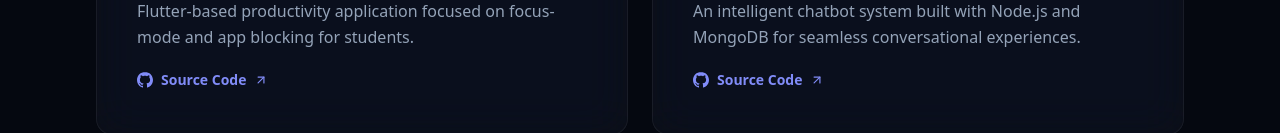
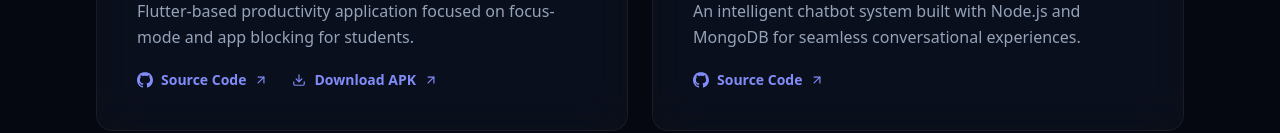
Before and after one commit to AshutoshDishagat/portfolio, a Next.js app: page /projects in a window 1280 px wide. Shown: the part 696-829 px from the top of the page. Built offline with nearby package versions, Linux system fonts and the light colour scheme.

Commit message:
feat: remove showcase banner from home and add download apk link to strive project card

```diff
--- a/src/app/page.tsx
+++ b/src/app/page.tsx
@@ -1,16 +1,12 @@
 import Hero from "@/components/Hero";
 import HireMe from "@/components/HireMe";
 import OrbitingSkills from "@/components/OrbitingSkills";
-import AppShowcase from "@/components/AppShowcase";
 
 export default function Home() {
   return (
     <div className="flex flex-col flex-1 bg-background font-sans overflow-x-hidden">
       <Hero />
       <OrbitingSkills />
-      <div className="max-w-7xl mx-auto w-full px-6 md:px-12 pb-24 relative z-10">
-        <AppShowcase />
-      </div>
       <HireMe />
     </div>
   );
--- a/src/app/projects/page.tsx
+++ b/src/app/projects/page.tsx
@@ -1,7 +1,7 @@
 "use client";
 
 import { motion } from "framer-motion";
-import { ExternalLink, Code2, Cpu, Globe, Rocket, ArrowUpRight } from "lucide-react";
+import { ExternalLink, Code2, Cpu, Globe, Rocket, ArrowUpRight, Download } from "lucide-react";
 import { GithubIcon } from "@/components/Icons";
 import Link from "next/link";
 
@@ -11,6 +11,7 @@ const projects = [
     description: "Flutter-based productivity application focused on focus-mode and app blocking for students.",
     tech: ["Flutter", "Dart", "Firebase", "Android Studio"],
     github: "https://github.com/AshutoshDishagat/Strive-",
+    download: "https://github.com/AshutoshDishagat/Strive-/releases/download/v1.0.0/app-debug.apk",
     icon: Rocket,
     color: "#f43f5e",
   },
@@ -120,6 +121,7 @@ export default function Projects() {
                 <p className="text-base text-muted leading-relaxed">
                   {project.description}
                 </p>
+                <div className="flex flex-wrap items-center gap-6">
                   <Link
                     href={project.github}
                     target="_blank"
@@ -129,6 +131,19 @@ export default function Projects() {
                     <span>Source Code</span>
                     <ArrowUpRight size={14} className="group-hover/link:translate-x-0.5 group-hover/link:-translate-y-0.5 transition-transform" />
                   </Link>
+
+                  {project.download && (
+                    <Link
+                      href={project.download}
+                      target="_blank"
+                      className="inline-flex items-center space-x-2 text-sm font-semibold text-accent hover:underline group/link"
+                    >
+                      <Download size={14} />
+                      <span>Download APK</span>
+                      <ArrowUpRight size={14} className="group-hover/link:translate-x-0.5 group-hover/link:-translate-y-0.5 transition-transform" />
+                    </Link>
+                  )}
+                </div>
               </div>
             </motion.div>
           ))}
```
Lines whose indentation alone changed are shown as unchanged.
